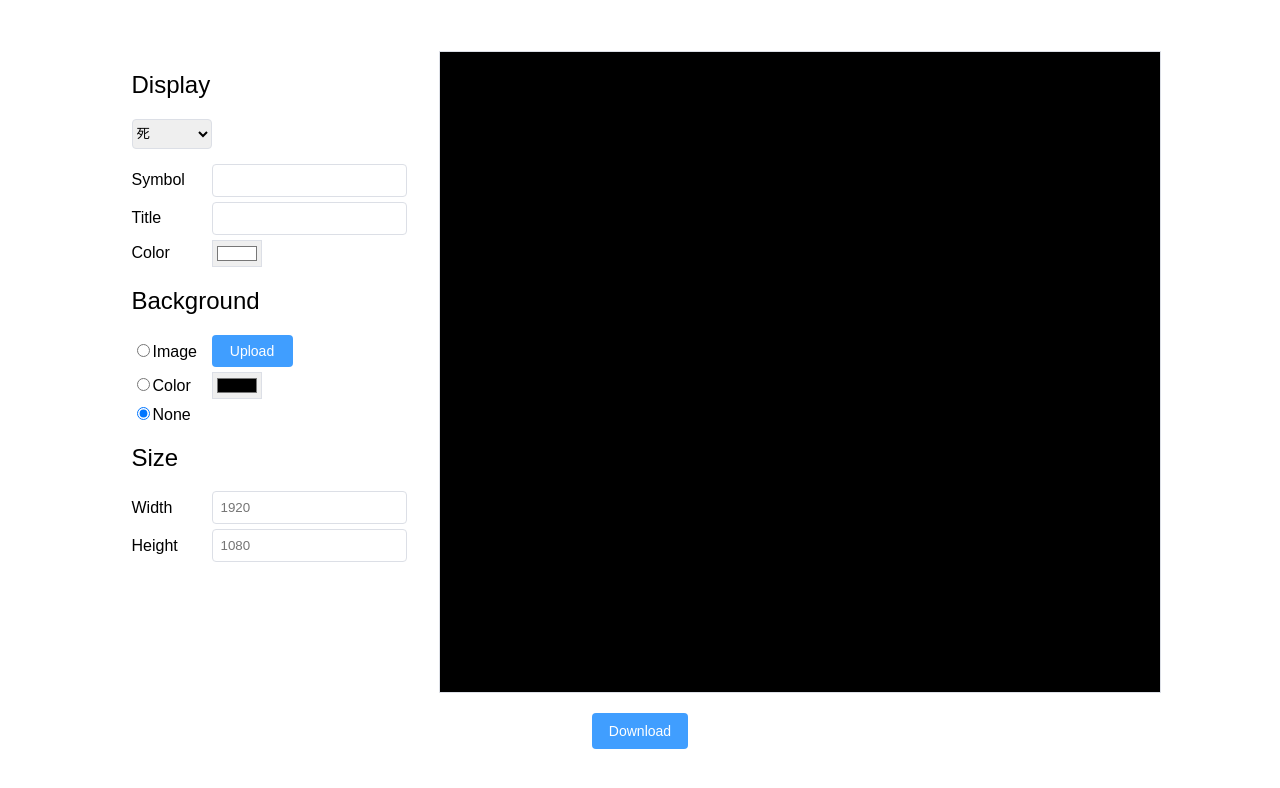
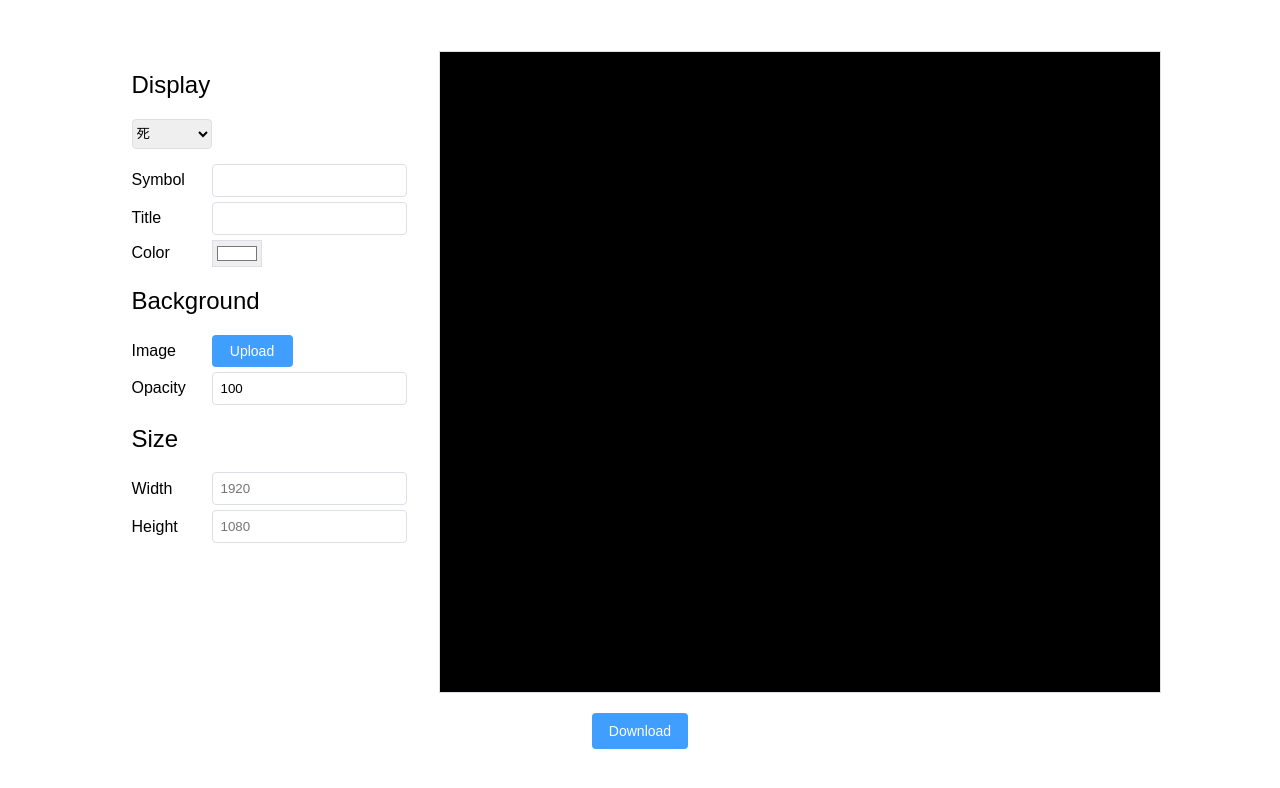
Before and after one commit to lomirus/sekiro-symbols-generator, a React app: page / in a window 1280 px wide. Shown: the top 788 px of the page. Built offline with nearby package versions, Linux system fonts and the light colour scheme; a web font is replaced by a local one.

Commit message:
refactor: change the layout of background options

```diff
--- a/src/components/options/export/Background.tsx
+++ b/src/components/options/export/Background.tsx
@@ -2,8 +2,8 @@ import { ReactElement } from 'react';
 import { CSSObject } from '@emotion/react';
 
 import { FileInput } from '../../Buttons';
-import { Color as ColorInput, Radio } from '../Inputs'
 import Option from '../Option';
+import TextInput from '../inputs/Text';
 
 const Styles: Record<string, CSSObject> = {
     children: {
@@ -15,13 +15,11 @@ const Styles: Record<string, CSSObject> = {
 
 const BackgroundOptions = (): ReactElement => (
     <Option title="Background" childrenStyle={Styles.children}>
-        <Radio group="background">Image</Radio>
+        <label>Image</label>
         <FileInput />
 
-        <Radio group="background">Color</Radio>
-        <ColorInput value="#000000" onChange={() => {/**/}}/>
-
-        <Radio group="background" checked={true}>None</Radio>
+        <label>Opacity</label>
+        <TextInput value="100" minNumber={0} maxNumber={100} numeric={true} onChange={() => {/**/}}/>
     </Option>
 )
 
--- a/src/components/options/inputs/Text.tsx
+++ b/src/components/options/inputs/Text.tsx
@@ -31,11 +31,14 @@ type TextInputProps = {
     placeholder?: string,
     numeric?: boolean,
     minNumber?: number,
+    maxNumber?: number,
     value?: string,
     onChange?: ChangeEventHandler<HTMLInputElement>
 }
 
-const TextInput = ({ prefix, placeholder, numeric, minNumber, value, onChange }: TextInputProps): ReactElement => {
+const TextInput = ({
+    prefix, placeholder, numeric, minNumber, maxNumber, value, onChange
+}: TextInputProps): ReactElement => {
     const input = useRef<HTMLInputElement>(null)
     const focusInput = () => input.current?.focus()
     return (
@@ -44,6 +47,7 @@ const TextInput = ({ prefix, placeholder, numeric, minNumber, value, onChange }:
             <input
                 ref={input}
                 min={minNumber}
+                max={maxNumber}
                 value={value ?? ''}
                 css={Styles.textInput}
                 onChange={onChange}
```
